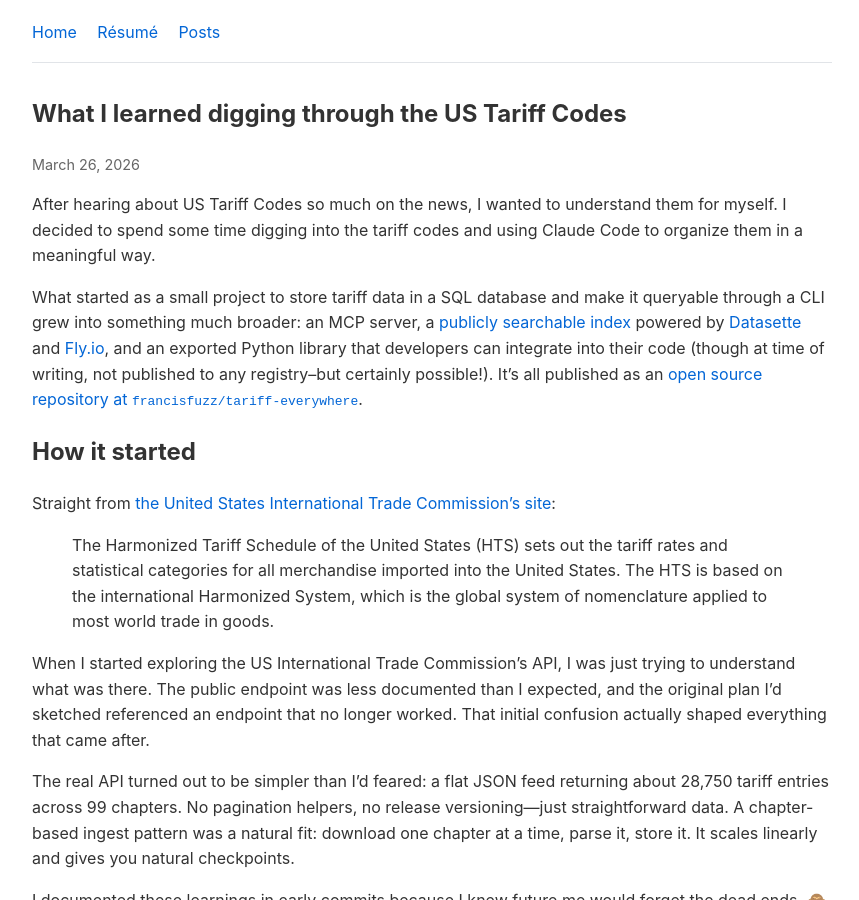
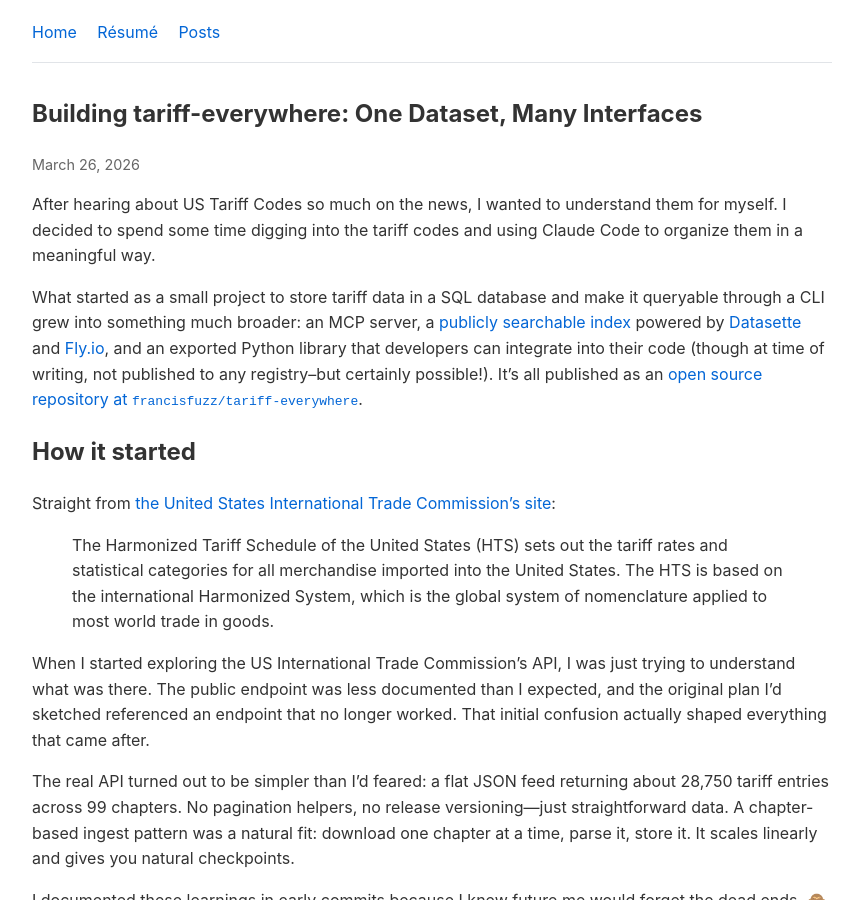
Before and after one commit to francisfuzz/dotcom, a Jekyll site: the page built from _posts/2026-03-26-tariff-everywhere.md, in a window 1280 px wide and 900 px high. Shown: the whole window, without its empty margins (208-1067 px from the left). Built offline with Jekyll 4.4.1, drawn with Linux system fonts in a browser that asks for light colours; our own code applies the rules of GitHub Pages for plain Markdown files.

Commit message:
docs: update post title and description for tariff-everywhere
Co-Authored-By: Claude Opus 4.6 <noreply@anthropic.com>

```diff
--- a/_posts/2026-03-26-tariff-everywhere.md
+++ b/_posts/2026-03-26-tariff-everywhere.md
@@ -1,7 +1,7 @@
 ---
-title: "What I learned digging through the US Tariff Codes"
+title: "Building tariff-everywhere: One Dataset, Many Interfaces"
 date: 2026-03-26
-description: "Introducing tariff-everywhere"
+description: "How I turned a public API into a CLI, MCP server, and searchable web interface—iteratively, with Claude as a thinking partner"
 tags:
   - project
 ---
```
